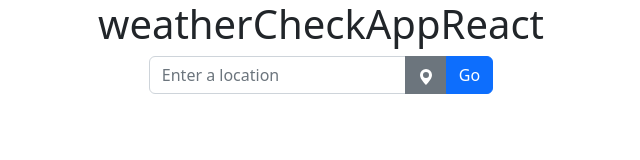
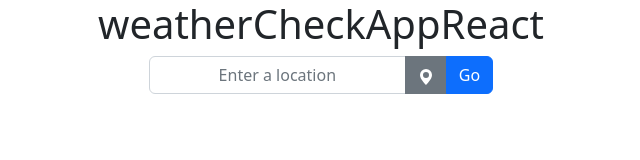
Before and after one commit to TKyleB/checkWeatherAppReact, a React (Create React App) app in the folder weathercheckapp/: page / in a window 1280 px wide. Shown: the top 160 px of the page, without its empty margins (319-959 px from the left). Built offline with nearby package versions, Linux system fonts and the light colour scheme.

Commit message:
Input box formating

```diff
--- a/weathercheckapp/src/components/WeatherForm.js
+++ b/weathercheckapp/src/components/WeatherForm.js
@@ -74,6 +74,7 @@ function WeatherForm({setWeatherData, setDisplayHome, imperialUnits}) {
                     placeholder='Enter a location'
                     area-aria-label='Enter a location'
                     id='location'
+                    className='text-center'
                     />
                 <Button variant='secondary'
                         onClick={handleGeoLocationButton}>
```
